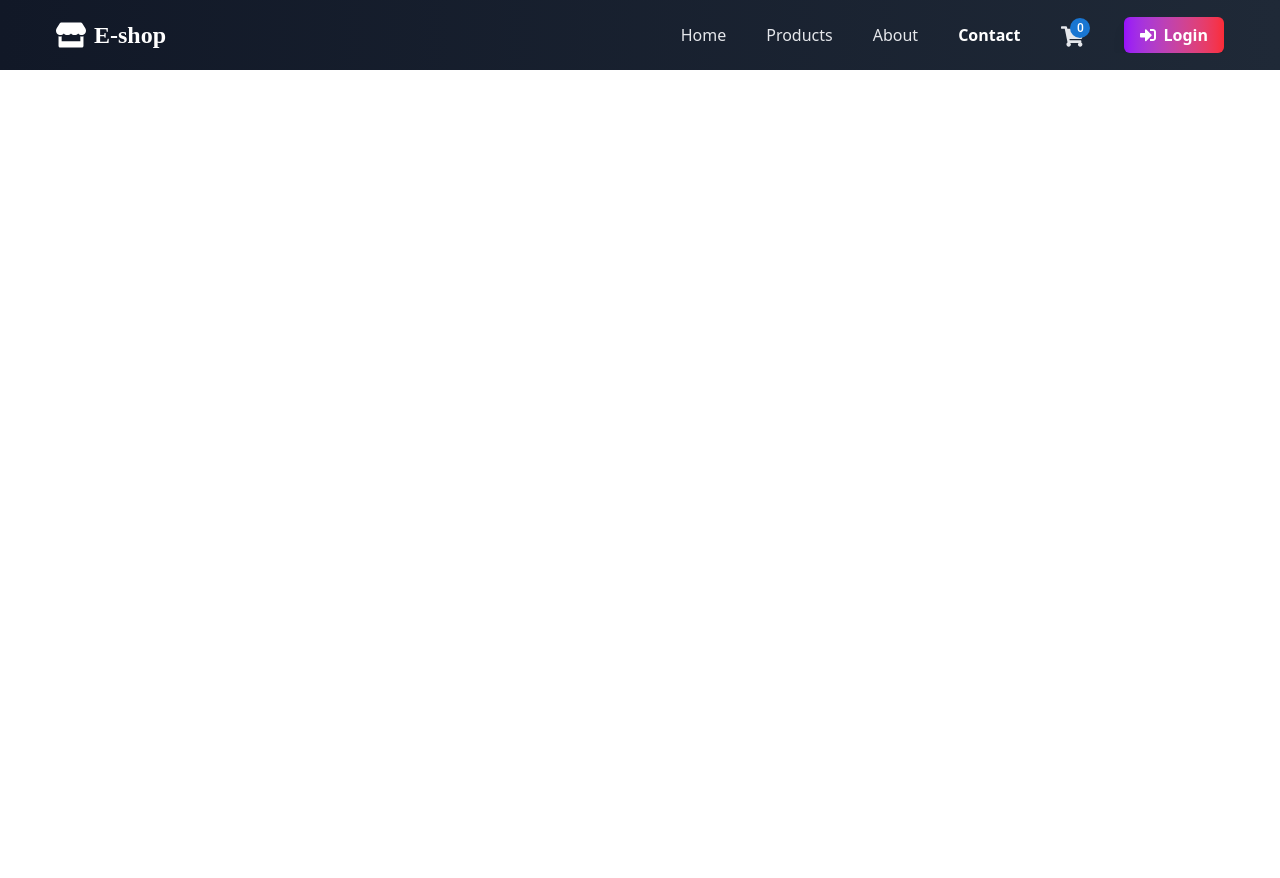
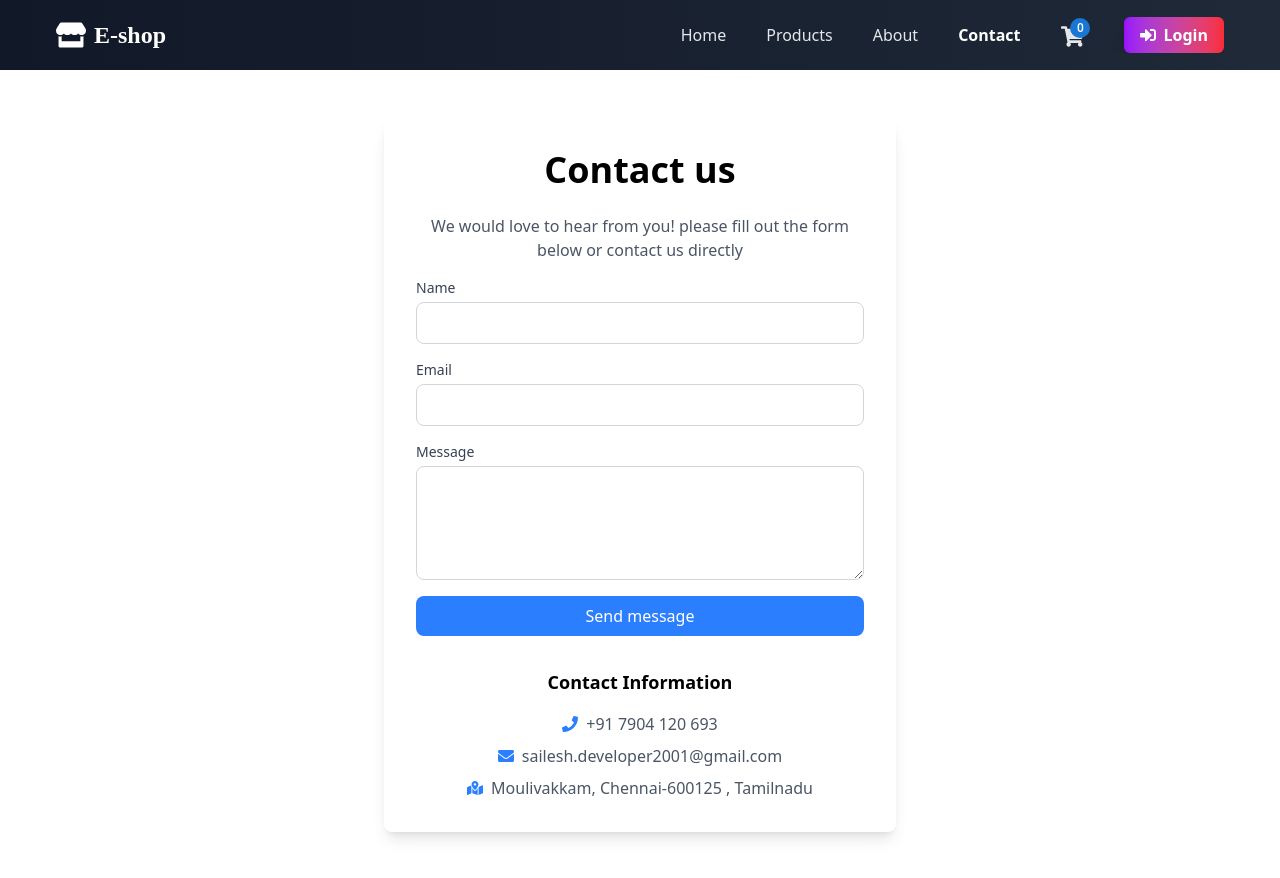
Before and after one commit to Sailesh-developer/Ecommerce-UI, a React (Vite) app: page /contact in a window 1280 px wide. Before the commit the page ends 800 px from the top, so only its background shows below. Built offline with nearby package versions, Linux system fonts and the light colour scheme.

Commit message:
added contact page.

```diff
--- a/src/App.jsx
+++ b/src/App.jsx
@@ -4,6 +4,7 @@
 import Home from './components/home/Home';
 import Navbar from './components/shared/Navbar';
 import About from './components/About';
+import Contact from './components/Contact';
 
 
 function App() {
@@ -16,6 +17,7 @@
       <Route path='/' element={<Home/>}/>
       <Route path='/products' element={<Products/>}/>
       <Route path="/about" element={<About />}/>
+      <Route path="/contact" element={<Contact />}/>
     </Routes>
   </Router>
   )
--- /dev/null
+++ b/src/components/Contact.jsx
@@ -0,0 +1,80 @@
+import { FaEnvelope, FaMapMarkedAlt, FaPhone } from "react-icons/fa";
+
+const Contact = () => {
+    return(
+         <div className="flex flex-col items-center justify-center min-h-screen py-12 bg-cover bg-center"
+         style={{backgroundImage: "url('')"}}
+         >
+
+            <div className="bg-white shadow-lg rounded-lg p-8 w-full max-w-lg">
+            <h1 className="text-4xl font-bold text-center mb-6">Contact us</h1>
+            <p className="text-gray-600 text-center mb-4">
+                We would love to hear from you! please fill out the form below or contact us directly
+            </p>
+
+
+            <form className="space-y-4">
+                <div>
+                    <label className="block text-sm font-medium text-gray-700">
+                        Name
+                    </label>
+                    <input type="text"
+                           required
+                           className="mt-1 block w-full border border-gray-300 rounded-lg p-2 focus:outline-none focus:ring-2 focus: ring-blue-500"
+                    />
+                </div>
+
+
+                <div>
+                    <label className="block text-sm font-medium text-gray-700">
+                        Email
+                    </label>
+                    <input type="text"
+                           required
+                           className="mt-1 block w-full border border-gray-300 rounded-lg p-2 focus:outline-none focus:ring-2 focus: ring-blue-500"
+                    />
+                </div>
+
+
+                <div>
+                    <label className="block text-sm font-medium text-gray-700">
+                        Message
+                    </label>
+                    <textarea
+                           rows="4"
+                           required
+                           className="mt-1 block w-full border border-gray-300 rounded-lg p-2 focus:outline-none focus:ring-2 focus: ring-blue-500"
+                    />
+                </div>
+
+
+                <button className="w-full bg-blue-500 text-white py-2 rounded-lg hover:bg-blue-600 transition duration-300 cursor-pointer">
+                    Send message
+                </button>
+            </form>
+
+            <div className="mt-8 text-center">
+                <h2 className="text-lg font-semibold">Contact Information</h2>
+                <div className="flex flex-col items-center space-y-2 mt-4">
+                    <div className="flex items-center">
+                        <FaPhone className="text-blue-500 mr-2"/>
+                        <span className="text-gray-600">+91 7904 120 693</span>
+                    </div>
+
+                    <div className="flex items-center">
+                        <FaEnvelope className="text-blue-500 mr-2"/>
+                        <span className="text-gray-600">sailesh.developer2001@gmail.com</span>
+                    </div>
+
+                    <div className="flex items-center">
+                        <FaMapMarkedAlt className="text-blue-500 mr-2"/>
+                        <span className="text-gray-600">Moulivakkam, Chennai-600125 , Tamilnadu</span>
+                    </div>
+                </div>
+            </div>
+            </div>
+         </div>
+    );
+}
+
+export default Contact;
```
